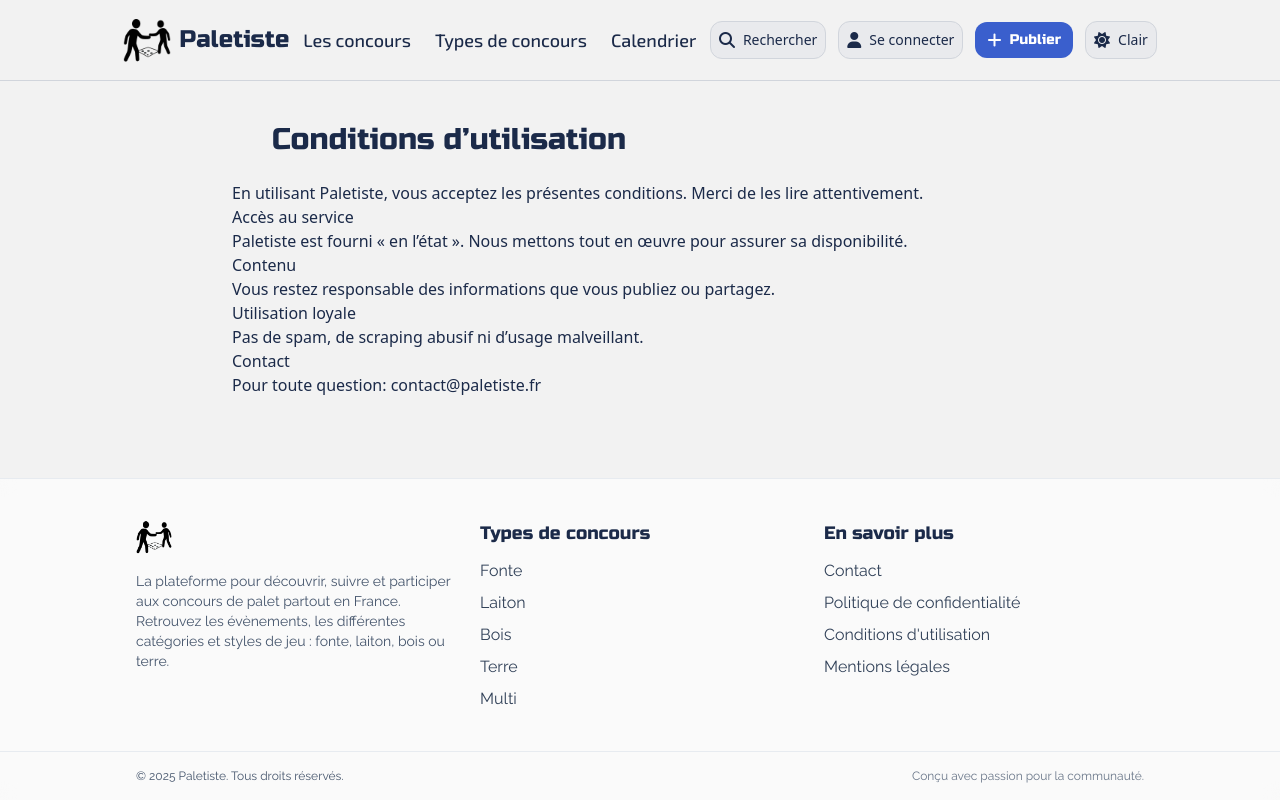
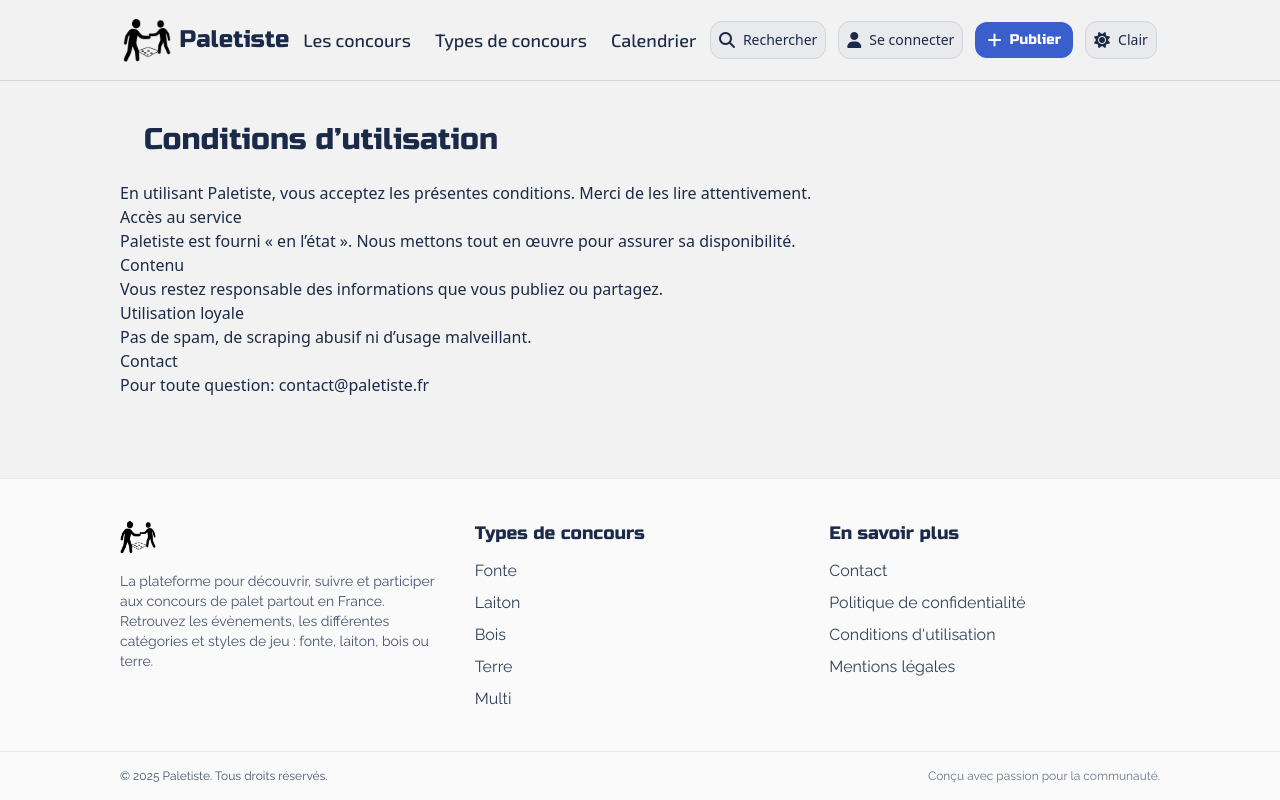
Before and after one commit to Mickael-Bourdet/paletiste-SPA, a React (Vite) app: page /conditions in a window 1280 px wide. Built offline with nearby package versions, Linux system fonts and the light colour scheme; no server answers.

Commit message:
feat : remove some padding to align content

```diff
--- a/src/App.css
+++ b/src/App.css
@@ -44,10 +44,10 @@
   @apply md:w-[90%] xlg:w-[85%] xlg:max-w-[1250px] mx-auto;
 }
 .bodyWrapper {
-  @apply gap-4 md:gap-6 w-full mx-auto px-4 xxs:px-4 sm:px-8 md:px-12 mdl:px-22 xlg:px-18 xl:px-10 2xl:px-2;
+  @apply gap-4 md:gap-6 w-full px-4 mdl:px-8 xlg:px-6 2xl:px-0;
 }
 .titleStyle {
-  @apply text-3xl mb-6 font-title text-center md:text-left px-4 md:pl-6 mdl:pl-14 xlg:pl-10 2xl:pl-0;
+  @apply text-3xl mb-6 font-title text-center md:text-left px-4 mdl:px-8 xlg:px-6 2xl:px-0;
 }
 
 .underline-link {
--- a/src/components/DisplayMajorEvent.tsx
+++ b/src/components/DisplayMajorEvent.tsx
@@ -49,8 +49,8 @@ export default function DisplayMajorEvent() {
     <section className="py-8">
       <div className="wrapper">
         <h2 className="titleStyle">Prochain concours majeur</h2>
-        <div className="py-6 px-4 md:py-8 md:px-2">
-          <article className="bodyWrapper  relative grid grid-cols-1 sm:grid-cols-2 gap-6 items-stretch rounded-3xl border border-slate-300/40 dark:border-white/10 bg-white/70 dark:bg-slate-800/40 backdrop-blur-md shadow-xl">
+        <div className="bodyWrapper">
+          <article className="relative grid grid-cols-1 sm:grid-cols-2 gap-6 items-stretch rounded-3xl border border-slate-300/40 dark:border-white/10 bg-white/70 dark:bg-slate-800/40 backdrop-blur-md shadow-xl">
             <div className="flex items-center justify-center relative pt-4 sm:pt-0  min-h-[220px] sm:min-h-[300px] md:min-h-[340px] lg:min-h-[520px]  ">
               <img
                 src={`${apiBaseUrl}${event.poster}`}
--- a/src/components/Presentation.tsx
+++ b/src/components/Presentation.tsx
@@ -22,7 +22,7 @@ export default function Presentation() {
           <h2 className="titleStyle md:text-center">
             Tous les concours de palet au même endroit
           </h2>
-          <p className="md:gap-6 w-full mx-auto px-6 xs:px-8 md:px-8 mdl:px-14 xlg:px-12 xl:px-12 2xl:px-0 max-w-3xl md:max-w-6xl  text-left text-lg text-primary leading-relaxed dark:text-placeholder">
+          <p className="bodyWrapper max-w-3xl md:max-w-6xl  text-left text-lg text-primary leading-relaxed dark:text-placeholder">
             Amateurs, passionnés ou compétiteurs, découvrez facilement les
             concours de palet près de chez vous. Du tournoi local à la Coupe de
             France, trouvez l’événement qui vous correspond, quel que soit votre
```
